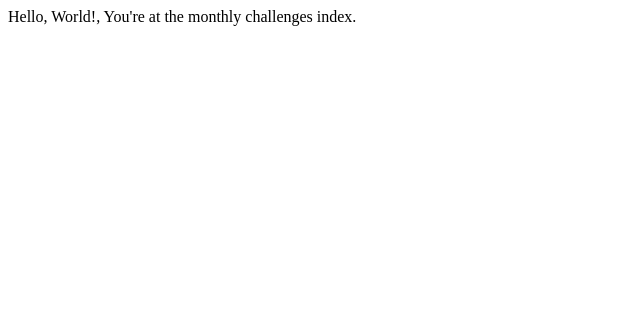
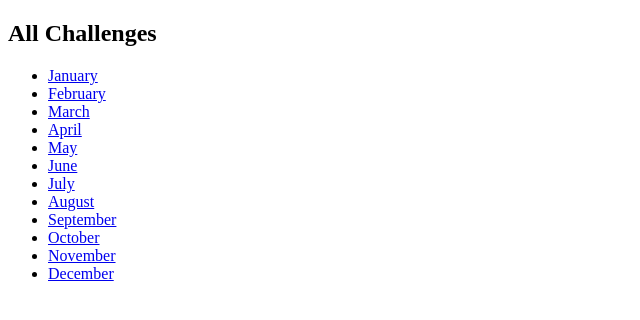
Before and after one commit to AESharak/iti_django, a Django app: page /challenges/ in a window 1280 px wide. Shown: the top 320 px of the page, without its empty margins (0-640 px from the left). Run offline with Django 5.2, Linux system fonts and the light colour scheme.

Commit message:
Update URL patterns to include name for index view and refactor views to render templates with context data for improved functionality and clarity.

```diff
--- /dev/null
+++ b/monthly_challenges/templates/monthly_challenges/all.html
@@ -0,0 +1,20 @@
+<!DOCTYPE html>
+<html lang="en">
+  <head>
+    <meta charset="UTF-8" />
+    <meta name="viewport" content="width=device-width, initial-scale=1.0" />
+    <title>All Challenges</title>
+  </head>
+  <body>
+    <h2>All Challenges</h2>
+    <ul>
+      {% for month in all_months %}
+      <li>
+        <a href="{% url 'month_challenge_by_name' month %}"
+          >{{ month|title }}</a
+        >
+      </li>
+      {% endfor %}
+    </ul>
+  </body>
+</html>
--- a/monthly_challenges/urls.py
+++ b/monthly_challenges/urls.py
@@ -1,7 +1,7 @@
 from django.urls import path
 from . import views
 urlpatterns = [
-    path('', views.index),
+    path('', views.index, name="index"),
     path('challenges-view', views.monthly_challenge, name="monthly_challenge"),
     path('<int:month>', views.month_challenge_by_number, name="month_challenge_by_number"),
     path('<str:month>', views.month_challenge_by_name, name="month_challenge_by_name"),
--- a/monthly_challenges/views.py
+++ b/monthly_challenges/views.py
@@ -20,10 +20,18 @@ months_challenges = {
     "december": "spend time with family",
 }
 def index(request):
-    return HttpResponse("Hello, World!, You're at the monthly challenges index.")
+    months = list(months_challenges.keys())
+    return render(request,"monthly_challenges/all.html",context={
+        "all_months": months
+    })
 
 def month_challenge_by_name(request,month):
-    return HttpResponse(f"{months_challenges[month]} in {month}")
+    # return HttpResponse(f"{months_challenges[month]} in {month}")
+    return render(request,"monthly_challenges/index.html",{
+        "text": months_challenges[month],
+        "month": month
+    })
+
 
 def month_challenge_by_number(request,month):
     months = list(months_challenges.keys())
@@ -33,4 +41,7 @@ def month_challenge_by_number(request,month):
 def monthly_challenge(request):
 #    data = render_to_string("monthly_challenges/index.html")
 #    return HttpResponse(data)
-    return render(request,"monthly_challenges/index.html")
+    return render(request,"monthly_challenges/index.html",context={
+        "text": "Hello",
+        "number": 10
+    })
```
Also changed, not shown: monthly_challenges/templates/monthly_challenges/index.html (+4 -5 lines).
